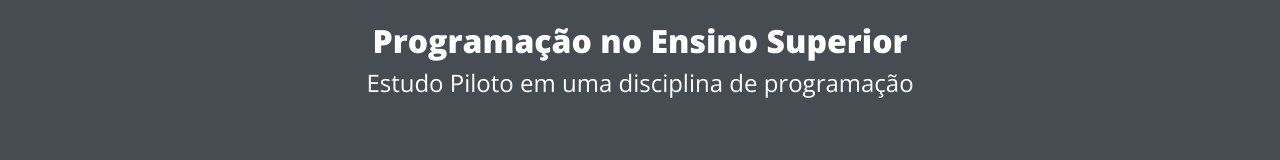
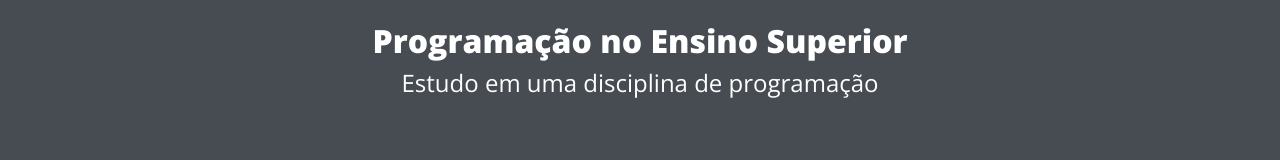
Before and after one commit to nisston/moduloprogramacao.github.io, a plain HTML site: page index.html in a window 1280 px wide. Shown: the part 178-338 px from the top of the page. Drawn offline with nearby package versions, Linux system fonts and the light colour scheme.

Commit message:
Add files via upload

```diff
--- a/index.html
+++ b/index.html
@@ -41,7 +41,7 @@
                     <div class="col-md-10 col-lg-8 col-xl-7">
                         <div class="site-heading">
                             <h2>Programação no Ensino Superior</h2>
-                            <span class="subheading">Estudo Piloto em uma disciplina de programação</span>
+                            <span class="subheading">Estudo em uma disciplina de programação</span>
                         </div>
                     </div>
                 </div>
```
